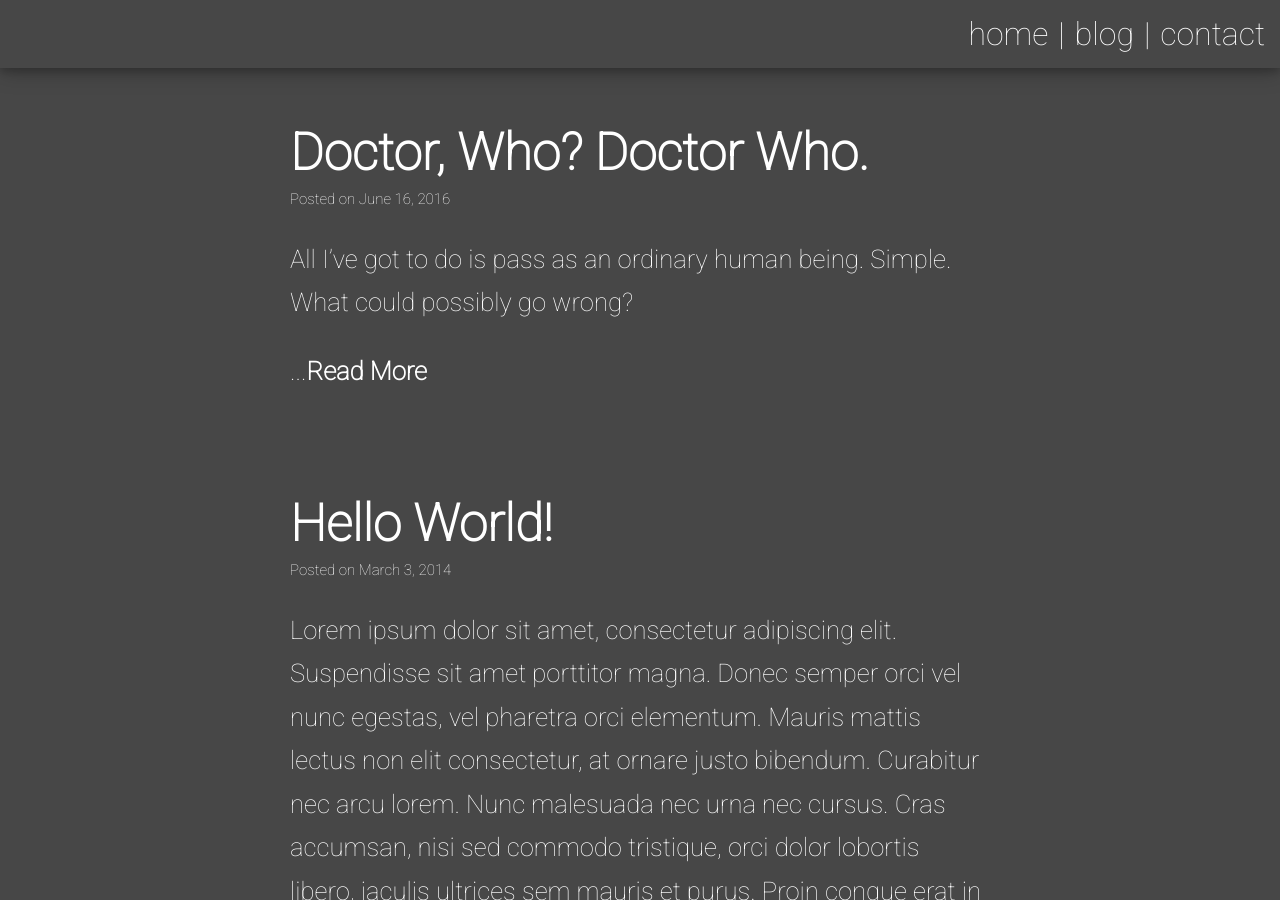
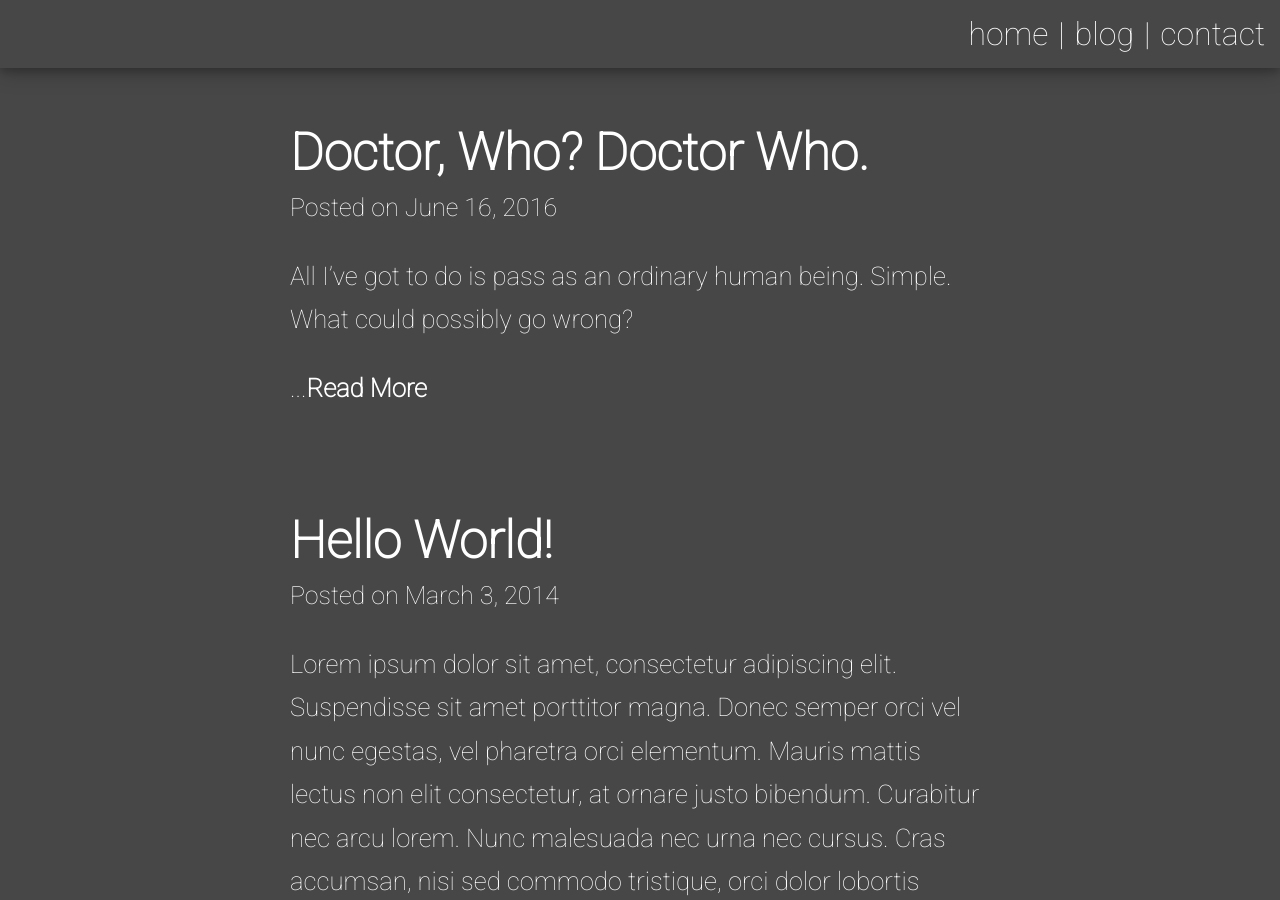
Before and after one commit to testlabsc/sauravchandra.github.io, a Jekyll site: the page built from blog.html, in a window 1280 px wide and 900 px high. Built offline with Jekyll 4.4.1, drawn with Linux system fonts in a browser that asks for light colours.

Commit message:
Update blog.html

```diff
--- a/blog.html
+++ b/blog.html
@@ -8,7 +8,7 @@ permalink: /blog/
 		{% for post in site.posts %}
 		<div>
 			<h1 id="blog-title-bp"><a href="{{ site.baseurl }}{{ post.url }}">{{ post.title }}</a></h1>
-			<div style="font-size:15px;">
+			<div style="font-size:25px;">
 					 Posted on {{ post.date | date: "%B %e, %Y" }}
 			</div>
 			<div>
```
